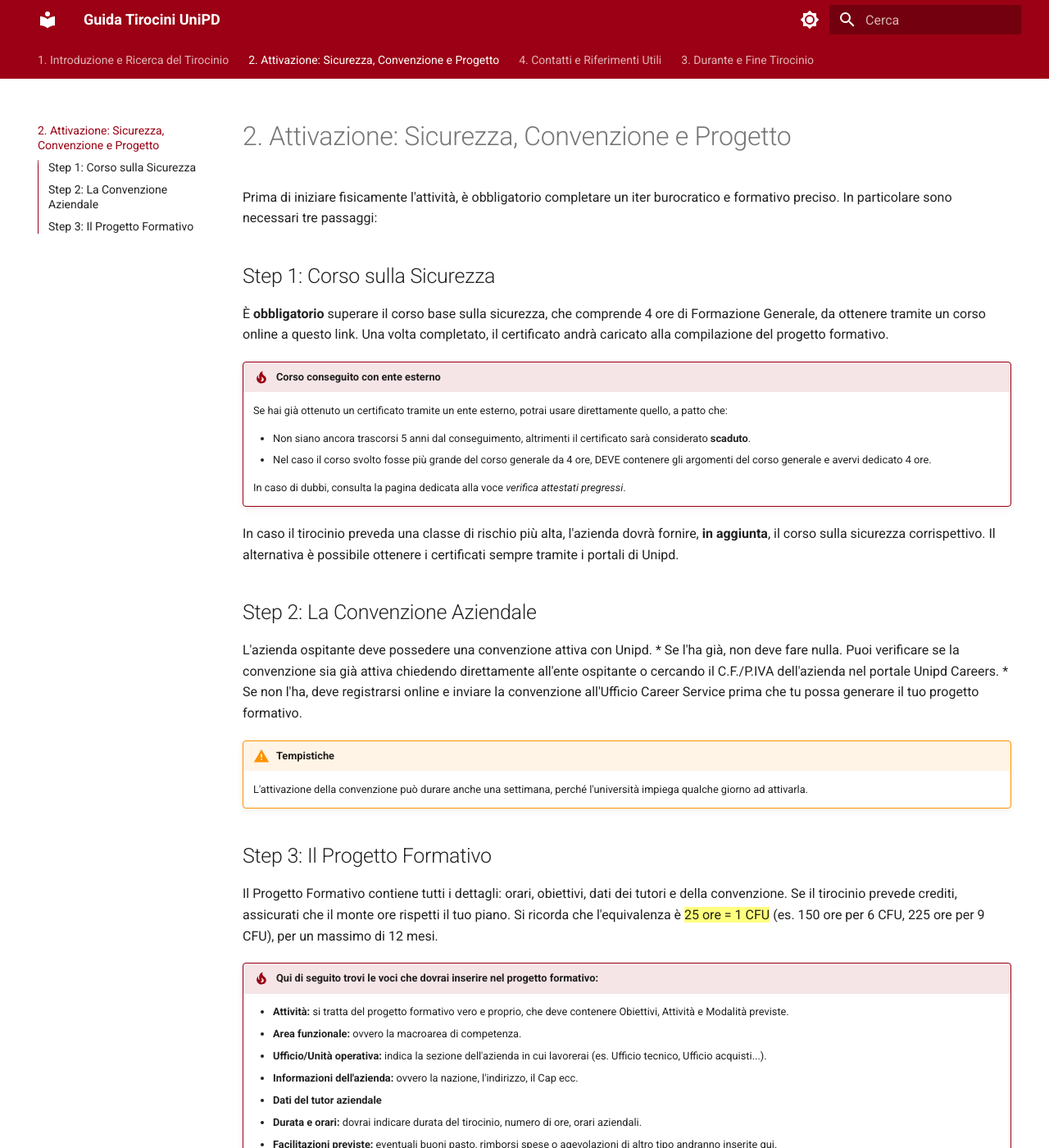
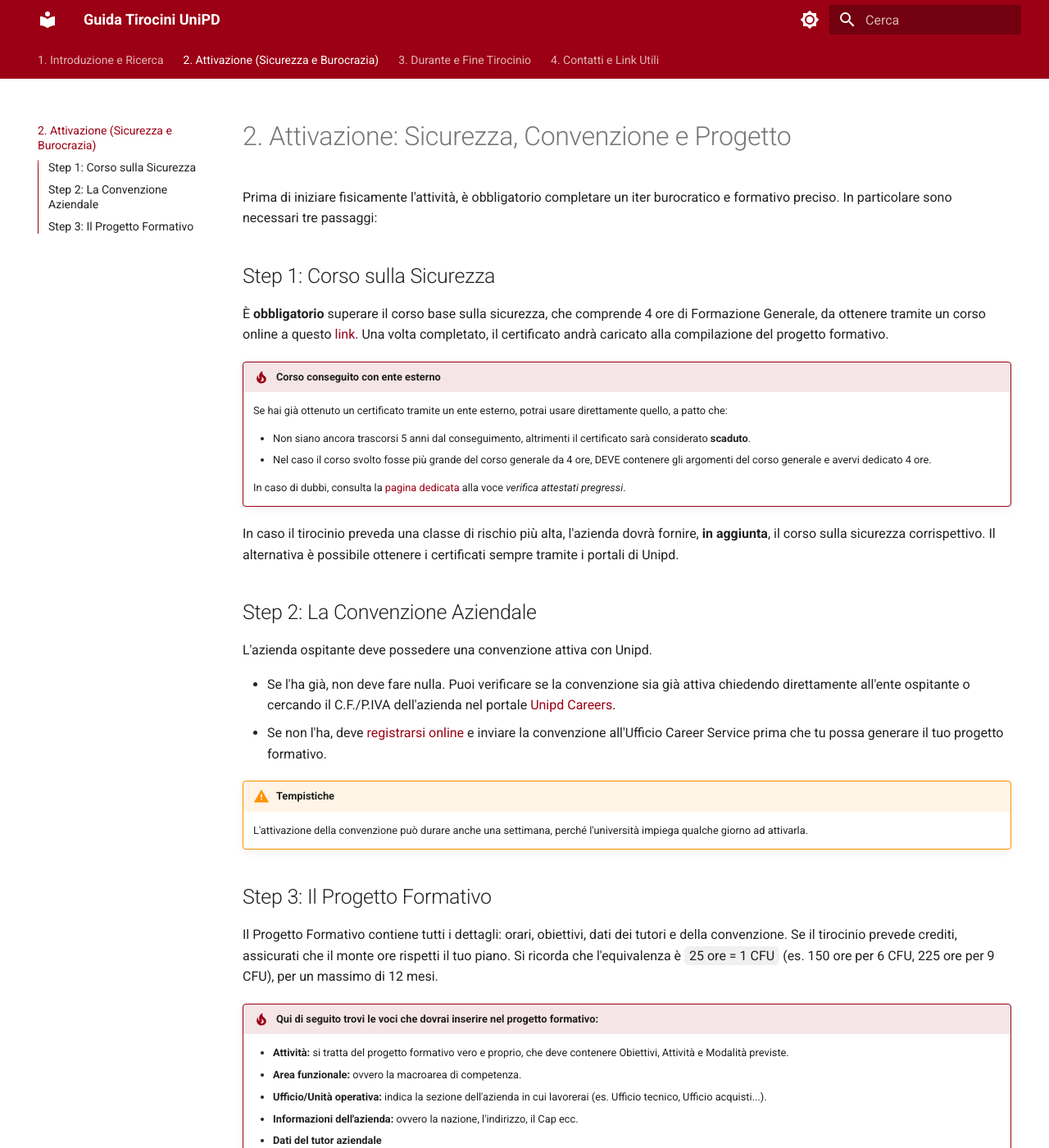
Before and after one commit to giuliorossi23/guida-tirocini-unipd, an MkDocs documentation site: the page built from docs/attivazione.md, in a window 1280 px wide and 1400 px high. Shown: the whole window at 82% size. Built offline with MkDocs 1.6.1 and Material for MkDocs 9.7.7, drawn with Linux system fonts in a browser that asks for light colours; some of the changed text lies outside the part shown.

Commit message:
Aggiornamento link

```diff
--- a/docs/attivazione.md
+++ b/docs/attivazione.md
@@ -18,6 +18,7 @@ In caso il tirocinio preveda una classe di rischio più alta, l'azienda dovrà f
 
 ## Step 2: La Convenzione Aziendale
 L'azienda ospitante deve possedere una convenzione attiva con Unipd.
+
 *   Se l'ha già, non deve fare nulla. Puoi verificare se la convenzione sia già attiva chiedendo direttamente all'ente ospitante o cercando il C.F./P.IVA dell'azienda nel portale [Unipd Careers](https://careers.unipd.it/it/#/portale/stage-italia/attivazioni/ricerca-attivazioni-manuali).
 *   Se non l'ha, deve [registrarsi online](https://www.unipd.it/attivare-stage-e-tirocini) e inviare la convenzione all'Ufficio Career Service prima che tu possa generare il tuo progetto formativo.
 
@@ -44,6 +45,7 @@ Se il tirocinio prevede crediti, assicurati che il monte ore rispetti il tuo pia
 
 
 **Procedura di compilazione e firma:**
+
 1.  Concorda i contenuti (obiettivi e orari) con il tutore aziendale e universitario.
 2.  Compila il progetto online tramite il portale [UniPD Careers](https://careers.unipd.it/it/#/portale/stage-italia/attivazioni/ricerca-attivazioni-manuali).
 3.  Scarica il documento e aggiungi la tua firma.
--- a/docs/stylesheets/extra.css
+++ b/docs/stylesheets/extra.css
@@ -22,13 +22,14 @@
    COMPORTAMENTO DEI LINK
    (Si mimetizzano col testo, rossi al passaggio del mouse)
    ========================================= */
-.md-typeset a:not(.md-button) {
+
+/* .md-typeset a:not(.md-button) {
   color: var(--md-text-color) !important;
 }
 
 .md-typeset a:not(.md-button):hover {
   color: var(--md-accent-fg-color) !important;
-}
+} */
 
 /* =========================================
    PERSONALIZZAZIONE RIQUADRO "TIP" (Sempre Rosso UniPD)
@@ -50,3 +51,21 @@
 .md-typeset details.tip > summary::before {
   background-color: #9B0014 !important;
 }
+
+/* =========================================
+   PERSONALIZZAZIONE TESTO EVIDENZIATO <mark>
+   ========================================= */
+
+/* Stile base (Modalità chiara) */
+.md-typeset mark {
+  background-color: #f0f0f0 !important; /* Grigio chiaro */
+  color: inherit !important; /* Mantiene il colore del testo (nero) */
+  border-radius: 6px !important; /* Angoli arrotondati */
+  padding: 2px 6px !important; /* Spazio per non far toccare il testo ai bordi */
+}
+
+/* Adattamento per la Modalità scura */
+[data-md-color-scheme="slate"] .md-typeset mark {
+  background-color: #3b3b3b !important; /* Grigio scuro per non accecare di notte */
+  color: inherit !important; /* Mantiene il testo bianco */
+}
--- a/mkdocs.yml
+++ b/mkdocs.yml
@@ -29,5 +29,11 @@ markdown_extensions:
   - tables
   - attr_list
 
+nav:
+  - "1. Introduzione e Ricerca": index.md
+  - "2. Attivazione (Sicurezza e Burocrazia)": attivazione.md
+  - "3. Durante e Fine Tirocinio": svolgimento.md
+  - "4. Contatti e Link Utili": contatti.md
+
 extra_css:
   - stylesheets/extra.css
```
Also changed, not shown: docs/svolgimento.md (+1 -1 lines).
